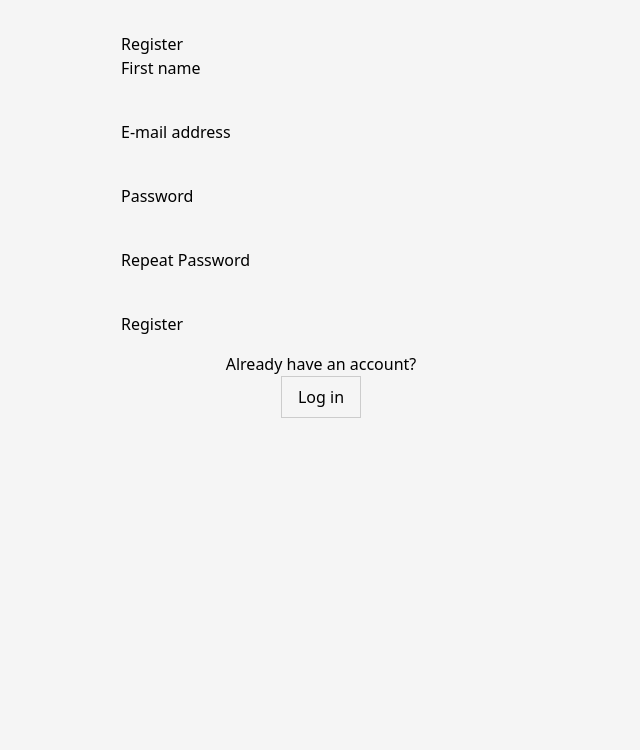
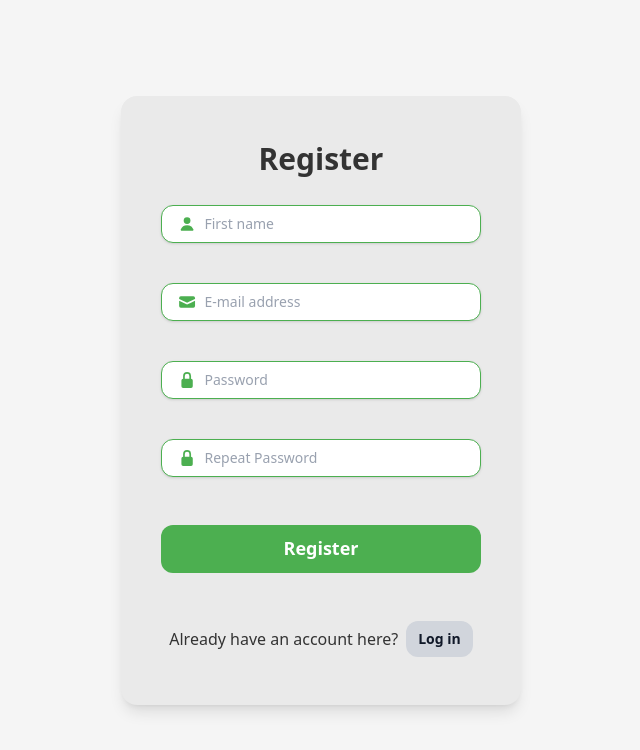
Before and after one commit to kacperrito21/ThesisProject, a Next.js app in the folder frontend/: page /en/register in a window 1280 px wide. Shown: the top 750 px of the page, without its empty margins (319-959 px from the left). Built offline with nearby package versions, Linux system fonts and the light colour scheme.

Commit message:
feat(frontend): Login i register page ostylowane

```diff
--- a/frontend/messages/en.json
+++ b/frontend/messages/en.json
@@ -14,7 +14,7 @@
     "repeatPassword": "Repeat Password",
     "firstName": "First name",
     "noAccount": "You don't have an account?",
-    "hasAccount": "Already have an account?",
+    "hasAccount": "Already have an account here?",
     "differentPasswords": "Passwords are not identical"
   },
   "tasks": {
--- a/frontend/messages/pl.json
+++ b/frontend/messages/pl.json
@@ -14,7 +14,7 @@
     "repeatPassword": "Powtórz hasło",
     "firstName": "Imię",
     "noAccount": "Nie masz jeszcze konta?",
-    "hasAccount": "Masz już konto?",
+    "hasAccount": "Masz już konto w aplikacji?",
     "differentPasswords": "Hasła nie są identyczne"
   },
   "tasks": {
--- a/frontend/src/app/[locale]/register/page.tsx
+++ b/frontend/src/app/[locale]/register/page.tsx
@@ -2,8 +2,7 @@
 
 import { useState } from 'react'
 import { useRouter } from 'next/navigation'
-import { RegisterForm } from '@/components/Register/RegisterForm'
-import { useTranslations } from 'next-intl'
+import { RegisterComponent } from '@/components/Register/RegisterComponent'
 
 export default function RegisterPage() {
   const [error, setError] = useState('')
@@ -27,12 +26,9 @@ export default function RegisterPage() {
       setError((error as Error).message)
     }
   }
-  const t = useTranslations('auth')
-
   return (
-    <div style={{ maxWidth: 400, margin: 'auto', paddingTop: '2rem' }}>
-      <h2>{t('register')}</h2>
-      <RegisterForm onSubmit={handleRegister} error={error} />
+    <div className="min-h-screen flex items-center justify-center">
+      <RegisterComponent handleRegister={handleRegister} error={error} />
     </div>
   )
 }
--- a/frontend/src/components/Button.tsx
+++ b/frontend/src/components/Button.tsx
@@ -2,7 +2,7 @@ import { ReactNode } from 'react'
 
 type ButtonProps = {
   title: string
-  onClick: () => void
+  onClick?: () => void
   type?: 'button' | 'submit' | 'reset'
   disabled?: boolean
   variant?: 'primary' | 'secondary' | 'danger'
@@ -27,7 +27,7 @@ export default function Button({
   if (variant === 'primary') {
     variantClasses = 'bg-[var(--color-chosen)] text-white hover:bg-[var(--color-hover)]'
   } else if (variant === 'secondary') {
-    variantClasses = 'bg-gray-200 text-gray-900 hover:bg-gray-300'
+    variantClasses = 'bg-gray-300 text-gray-900 hover:bg-gray-300'
   } else if (variant === 'danger') {
     variantClasses = 'bg-red-600 text-white hover:bg-red-700'
   }
--- a/frontend/src/components/Login/LoginForm.tsx
+++ b/frontend/src/components/Login/LoginForm.tsx
@@ -1,66 +1,65 @@
-import React, { useState } from 'react';
+import React, { useState } from 'react'
 import { useRouter } from 'next/navigation'
 import { useTranslations } from 'next-intl'
+import Button from '@/components/Button'
+import { EnvelopeIcon, LockClosedIcon } from '@heroicons/react/16/solid'
 
 interface LoginFormProps {
-  onSubmit: (email: string, password: string) => void;
-  error?: string | null;
+  onSubmit: (email: string, password: string) => void
+  error?: string | null
 }
 
 export function LoginForm({ onSubmit, error }: LoginFormProps) {
-  const [email, setEmail] = useState('');
-  const [password, setPassword] = useState('');
-  const router = useRouter();
+  const [email, setEmail] = useState('')
+  const [password, setPassword] = useState('')
+  const router = useRouter()
 
   const handleSubmit = (e: React.FormEvent) => {
-    e.preventDefault();
-    onSubmit(email, password);
-  };
+    e.preventDefault()
+    onSubmit(email, password)
+  }
 
   const goToRegister = () => {
-    router.push('/register');
-  };
+    router.push('/register')
+  }
 
   const t = useTranslations('auth')
 
   return (
-    <form onSubmit={handleSubmit}>
-      <div>
-        <label>{t('email')}</label>
+    <form onSubmit={handleSubmit} className="text-[var(--color-text)] space-y-10">
+      <div className="flex items-center bg-white border border-[var(--color-chosen)] rounded-xl px-4 py-2 shadow-sm">
+        <EnvelopeIcon className="fill-[var(--color-chosen)] h-5 w-5 mr-2" />
         <input
           type="email"
+          placeholder={t('email')}
           value={email}
           onChange={(e) => setEmail(e.target.value)}
           required
-          style={{ width: '100%', marginBottom: '1rem' }}
+          className="w-full bg-transparent focus:outline-none placeholder-gray-400 text-sm"
         />
-        <label>{t('password')}</label>
+      </div>
+
+      <div className="flex items-center bg-white border border-[var(--color-chosen)] rounded-xl px-4 py-2 shadow-sm">
+        <LockClosedIcon className="fill-[var(--color-chosen)] h-5 w-5 mr-2" />
         <input
           type="password"
+          placeholder={t('password')}
           value={password}
           onChange={(e) => setPassword(e.target.value)}
           required
-          style={{ width: '100%', marginBottom: '1rem' }}
+          className="w-full bg-transparent focus:outline-none placeholder-gray-400 text-sm"
         />
       </div>
-      <button type="submit">{t('login')}</button>
-      {error && <p style={{ color: 'red' }}>{error}</p>}
 
-      <div style={{ textAlign: 'center', marginTop: '1rem' }}>
-        <p>{t('noAccount')}</p>
-        <button
-          type="button"
-          onClick={goToRegister}
-          className="
-            background: 'transparent',
-            border: '1px solid #ccc',
-            padding: '0.5rem 1rem',
-            cursor: 'pointer',
-          "
-        >
-          {t('register')}
-        </button>
+      {error && <p className="text-red-600 text-sm text-center">{error}</p>}
+
+      <div className="pt-2">
+        <Button title={t('login')} type="submit" className="w-full h-12 text-[18px]" />
+      </div>
+      <div className="flex justify-center items-center p-2 gap-2">
+        <p className="text-[16px]">{t('noAccount')}</p>
+        <Button title={t('register')} onClick={goToRegister} variant="secondary" />
       </div>
     </form>
-  );
+  )
 }
--- /dev/null
+++ b/frontend/src/components/Register/RegisterComponent.tsx
@@ -0,0 +1,24 @@
+'use client'
+
+import { RegisterForm } from './RegisterForm'
+import { useTranslations } from 'next-intl'
+
+interface RegisterComponentProps {
+  handleRegister: (email: string, password: string, firstName: string) => Promise<void>
+  error: string
+}
+
+export function RegisterComponent({ handleRegister, error }: RegisterComponentProps) {
+  const t = useTranslations('auth')
+
+  return (
+    <div className="min-h-screen flex items-center justify-center px-4 bg-[var(--color-background)] text-[var(--color-text)]">
+      <div className="rounded-2xl shadow-lg p-10 w-full max-w-md bg-[var(--color-sidebar)]">
+        <div className="text-[var(--color-text)] font-semibold text-[30px] text-center mb-6">
+          <h2>{t('register')}</h2>
+        </div>
+        <RegisterForm onSubmit={handleRegister} error={error} />
+      </div>
+    </div>
+  )
+}
--- a/frontend/src/components/Register/RegisterForm.tsx
+++ b/frontend/src/components/Register/RegisterForm.tsx
@@ -1,7 +1,9 @@
 'use client'
-import { useState } from 'react'
+import React, { useState } from 'react'
 import { useRouter } from 'next/navigation'
 import { useTranslations } from 'next-intl'
+import { EnvelopeIcon, LockClosedIcon, UserIcon } from '@heroicons/react/16/solid'
+import Button from '@/components/Button'
 
 interface RegisterFormProps {
   onSubmit: (email: string, password: string, firstName: string) => void
@@ -13,10 +15,8 @@ export function RegisterForm({ onSubmit, error }: RegisterFormProps) {
   const [password, setPassword] = useState('')
   const [firstName, setFirstName] = useState('')
   const [confirmPassword, setConfirmPassword] = useState('')
-
-  const router = useRouter();
-
-  const t = useTranslations('auth');
+  const router = useRouter()
+  const t = useTranslations('auth')
 
   const handleSubmit = (e: React.FormEvent) => {
     e.preventDefault()
@@ -28,62 +28,70 @@ export function RegisterForm({ onSubmit, error }: RegisterFormProps) {
     onSubmit(email, password, firstName)
   }
 
-  const goToLogin = () => {
-    router.push('/login')
-  }
+  const goToLogin = () => router.push('/login')
+
+  const inputStyle = 'w-full bg-transparent focus:outline-none placeholder-gray-400 text-sm'
+
+  const wrapperStyle =
+    'flex items-center bg-white border border-[var(--color-chosen)] rounded-xl px-4 py-2 shadow-sm'
 
   return (
-    <form onSubmit={handleSubmit}>
-      <div>
-        <label>{t('firstName')}</label>
+    <form onSubmit={handleSubmit} className="text-[var(--color-text)] space-y-10">
+      <div className={wrapperStyle}>
+        <UserIcon className="fill-[var(--color-chosen)] h-5 w-5 mr-2" />
         <input
           type="text"
+          placeholder={t('firstName')}
           value={firstName}
           onChange={(e) => setFirstName(e.target.value)}
           required
-          style={{ width: '100%', marginBottom: '1rem' }}
+          className={inputStyle}
         />
-        <label>{t('email')}</label>
+      </div>
+
+      <div className={wrapperStyle}>
+        <EnvelopeIcon className="fill-[var(--color-chosen)] h-5 w-5 mr-2" />
         <input
-          type="text"
+          type="email"
+          placeholder={t('email')}
           value={email}
           onChange={(e) => setEmail(e.target.value)}
           required
-          style={{ width: '100%', marginBottom: '1rem' }}
+          className={inputStyle}
         />
-        <label>{t('password')}</label>
+      </div>
+
+      <div className={wrapperStyle}>
+        <LockClosedIcon className="fill-[var(--color-chosen)] h-5 w-5 mr-2" />
         <input
           type="password"
+          placeholder={t('password')}
           value={password}
           onChange={(e) => setPassword(e.target.value)}
           required
-          style={{ width: '100%', marginBottom: '1rem' }}
+          className={inputStyle}
         />
-        <label>{t('repeatPassword')}</label>
+      </div>
+
+      <div className={wrapperStyle}>
+        <LockClosedIcon className="fill-[var(--color-chosen)] h-5 w-5 mr-2" />
         <input
           type="password"
+          placeholder={t('repeatPassword')}
           value={confirmPassword}
           onChange={(e) => setConfirmPassword(e.target.value)}
           required
-          style={{ width: '100%', marginBottom: '1rem' }}
+          className={inputStyle}
         />
       </div>
-      <button type="submit">{t('register')}</button>
-      <div style={{ textAlign: 'center', marginTop: '1rem' }}>
-        <p>{t('hasAccount')}</p>
-        <button
-          type="button"
-          onClick={goToLogin}
-          style={{
-            background: 'transparent',
-            border: '1px solid #ccc',
-            padding: '0.5rem 1rem',
-            cursor: 'pointer',
-          }}
-        >
-          {t('login')}
-        </button>
-        {error && <p style={{ color: 'red' }}>{error}</p>}
+
+      {error && <p className="text-red-600 text-sm text-center">{error}</p>}
+      <div className="pt-2">
+        <Button title={t('register')} type="submit" className="w-full h-12 text-[18px]" />
+      </div>
+      <div className="flex justify-center items-center p-2 gap-2">
+        <p className="text-[16px]">{t('hasAccount')}</p>
+        <Button title={t('login')} onClick={goToLogin} variant="secondary" />
       </div>
     </form>
   )
--- a/frontend/src/styles/globals.css
+++ b/frontend/src/styles/globals.css
@@ -20,3 +20,14 @@
     --color-chosen: #5d057f;
     --color-text: #c8c9cb;
 }
+
+input:-webkit-autofill,
+input:-webkit-autofill:hover,
+input:-webkit-autofill:focus,
+input:-webkit-autofill:active {
+    -webkit-box-shadow: 0 0 0 1000px white inset !important;
+    box-shadow: 0 0 0 1000px white inset !important;
+    -webkit-text-fill-color: #000 !important;
+    caret-color: #000 !important;
+    transition: background-color 9999s ease-in-out 0s;
+}
```
Also changed, not shown: frontend/src/app/[locale]/login/page.tsx (+3 -6 lines), frontend/src/components/Login/LoginComponent.tsx (added, +21 -0 lines).
